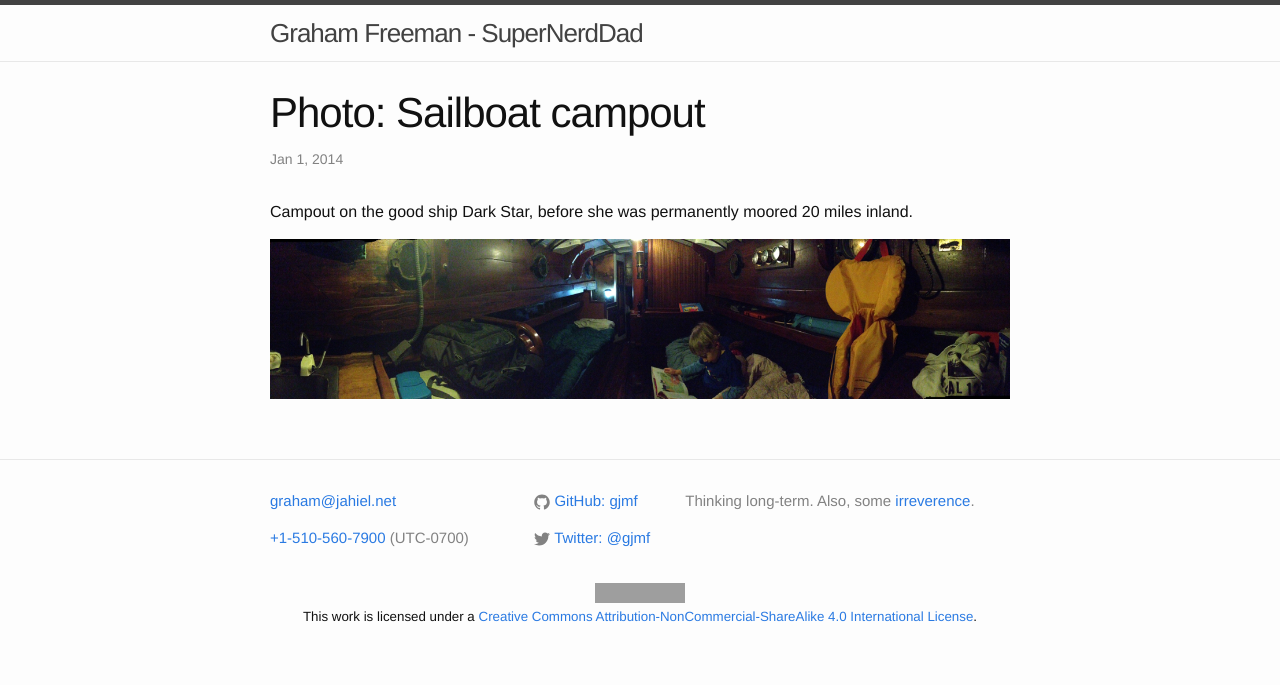
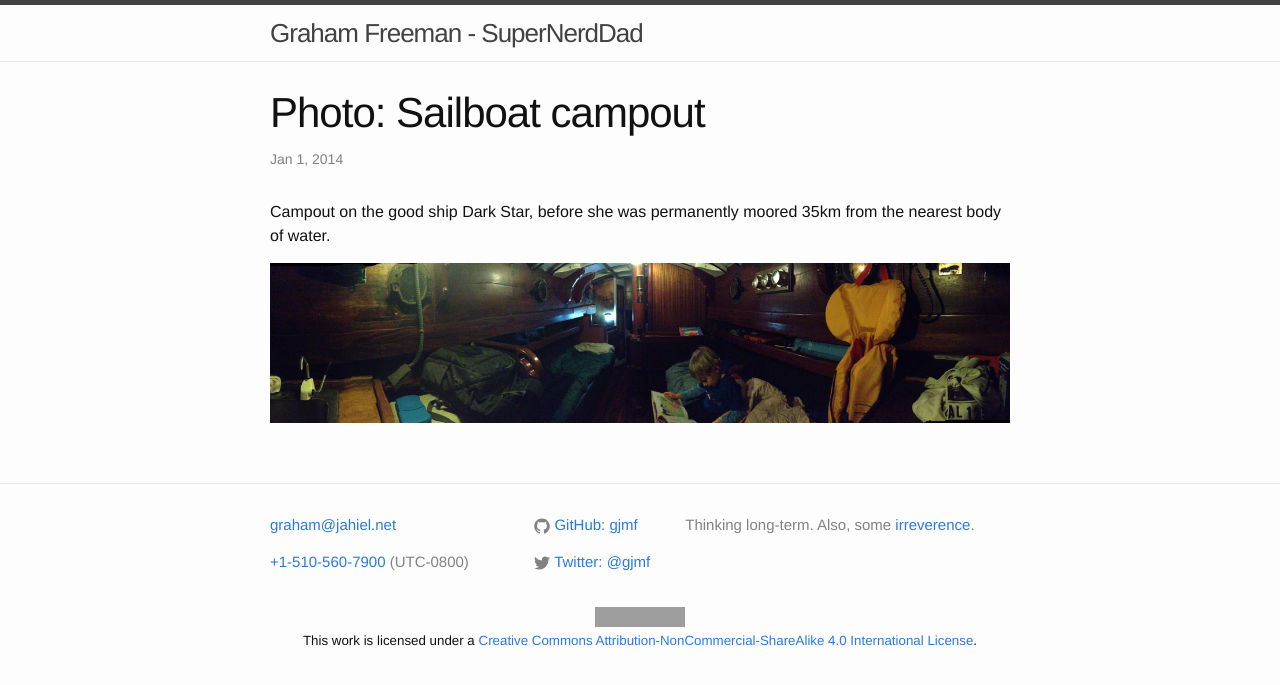
Before and after one commit to gjmf/gjmf.github.io, a Jekyll site: the page built from _posts/2014-01-01-sailboat-campout.markdown, in a window 1280 px wide. Shown: the top 685 px of the page. Built offline with Jekyll 4.4.1, drawn with Linux system fonts in a browser that asks for light colours; grey boxes are pictures that could not be loaded.

Commit message:
Fixed UTC offset. Rephrased sailboat location. Testing build script.

```diff
--- a/_includes/footer.html
+++ b/_includes/footer.html
@@ -10,7 +10,7 @@
           <p></p>
         {% endif %}
         {% if site.tel %}
-          <li><a href="tel:{{ site.tel }}">{{ site.tel }}</a> (UTC-0700)</li>
+          <li><a href="tel:{{ site.tel }}">{{ site.tel }}</a> (UTC-0800)</li>
           <p></p>
         {% endif %}
         </ul>
--- a/_posts/2014-01-01-sailboat-campout.markdown
+++ b/_posts/2014-01-01-sailboat-campout.markdown
@@ -7,6 +7,6 @@ tags:
  - [sailboat, camping]
 ---
 
-Campout on the good ship Dark Star, before she was permanently moored 20 miles inland.
+Campout on the good ship Dark Star, before she was permanently moored 35km from the nearest body of water.
 
 ![photo of the cabin of the sailboat Dark Star](/images/sailboat-campout-jan-2014.jpg)
```
